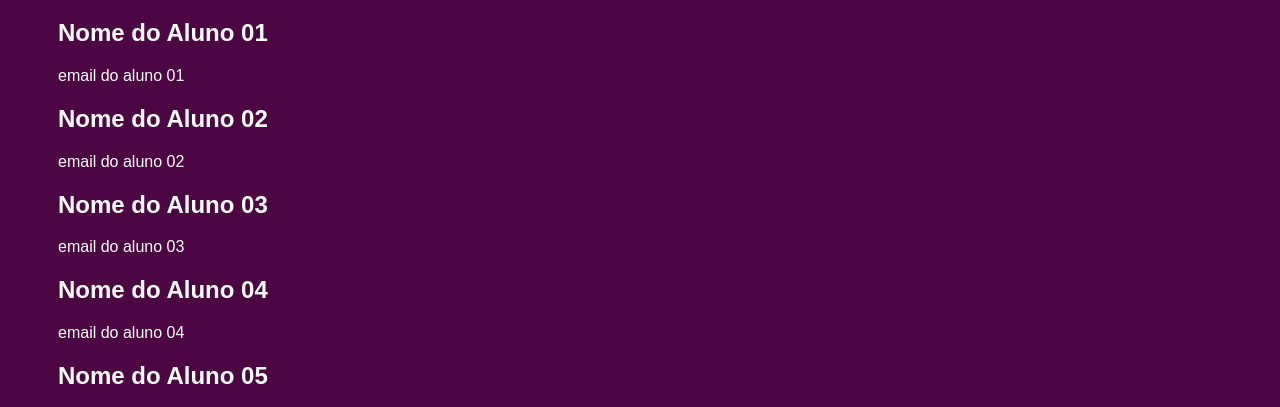
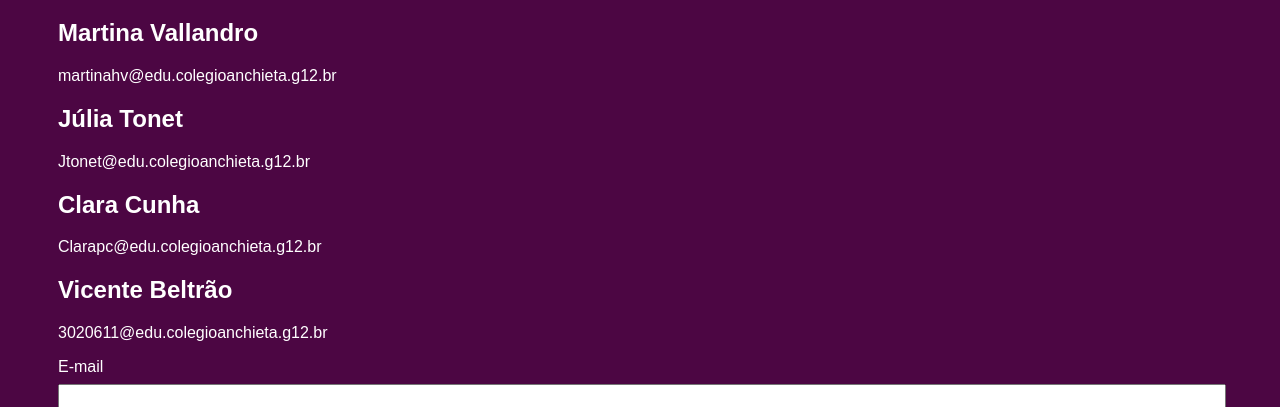
Before and after one commit to martinavallandro/Martina_Julia_Clara_VicenteBeltrao_104, a plain HTML site: page contact.html in a window 1280 px wide. Shown: the part 458-865 px from the top of the page. Drawn offline with Linux system fonts and the light colour scheme.

Commit message:
contact.html

```diff
--- a/contact.html
+++ b/contact.html
@@ -33,33 +33,27 @@
             </header>
             <main>
                 <section>
-                    <h2>Nome do Aluno 01</h2>
+                    <h2>Martina Vallandro</h2>
                     <p>
-                        email do aluno 01
+                        martinahv@edu.colegioanchieta.g12.br
                     </p>
                 </section>
                 <section>
-                    <h2>Nome do Aluno 02</h2>
+                    <h2>Júlia Tonet</h2>
                     <p>
-                        email do aluno 02
+                        Jtonet@edu.colegioanchieta.g12.br
                     </p>
                 </section>
                 <section>
-                    <h2>Nome do Aluno 03</h2>
+                    <h2>Clara Cunha</h2>
                     <p>
-                        email do aluno 03
+                        Clarapc@edu.colegioanchieta.g12.br
                     </p>
                 </section>
                 <section>
-                    <h2>Nome do Aluno 04</h2>
+                    <h2>Vicente Beltrão</h2>
                     <p>
-                        email do aluno 04
-                    </p>
-                </section>
-                <section>
-                    <h2>Nome do Aluno 05</h2>
-                    <p>
-                        email do aluno 05
+                        3020611@edu.colegioanchieta.g12.br
                     </p>
                 </section>
             </main>
```
